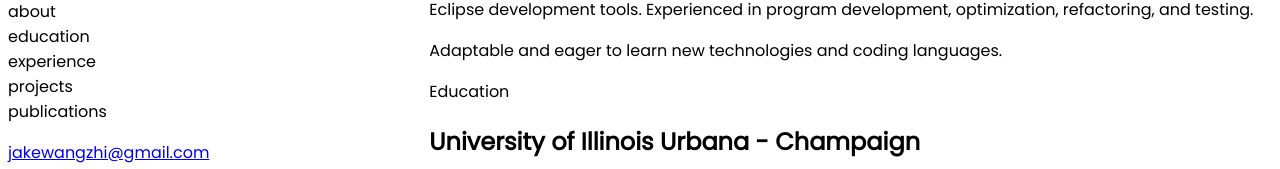
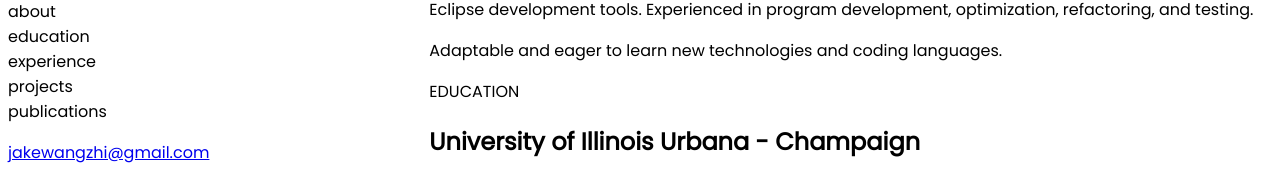
Before and after one commit to Jake-WangZhi/portfolio, a Next.js app: page / in a window 1280 px wide. Shown: the part 168-337 px from the top of the page. Built offline with nearby package versions, Linux system fonts and the light colour scheme.

Commit message:
typo fixed

```diff
--- a/components/Education.tsx
+++ b/components/Education.tsx
@@ -67,7 +67,7 @@
   return (
     <div className="text-slate-400 text-base flex flex-col gap-4 leading-7 pt-4">
       <div className="sticky top-0 bg-background text-lg font-medium tracking-tight text-slate-200 sm:text-2xl max-sm:py-4 max-sm:z-50">
-        Education
+        EDUCATION
       </div>
       <div className="flex flex-col gap-5">
         <div className="flex flex-col gap-1">
```
